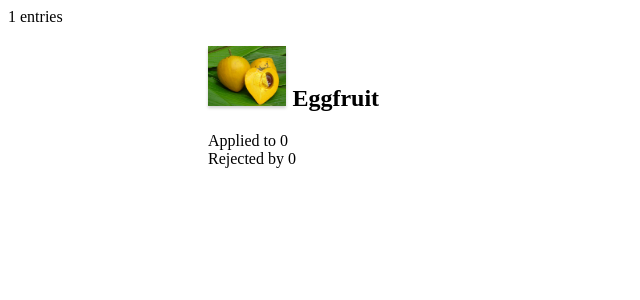
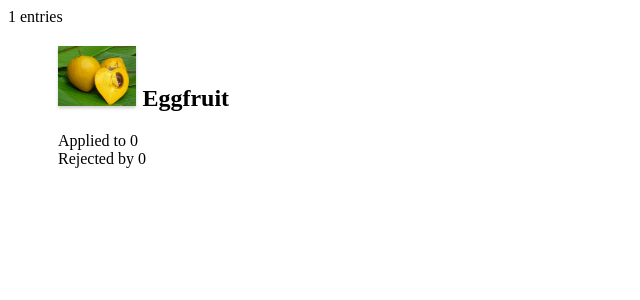
Before and after one commit to igoryen/eggfruit, a PHP site: page / in a window 1280 px wide. Shown: the top 300 px of the page, without its empty margins (0-640 px from the left). Run offline with PHP 8.4, Linux system fonts and the light colour scheme; data that the repository does not hold is empty.

Commit message:
bug5 - decrease margins

```diff
--- a/eggfruit.css
+++ b/eggfruit.css
@@ -3,8 +3,8 @@ body{
   font-family: serif "Georgia";
 }
 .desktop{
-  margin-left: 200px;
-  margin-right: 200px;
+  margin-left: 50px;
+  margin-right: 50px;
 }
 .crossed_row{
   display: table-row;
```
